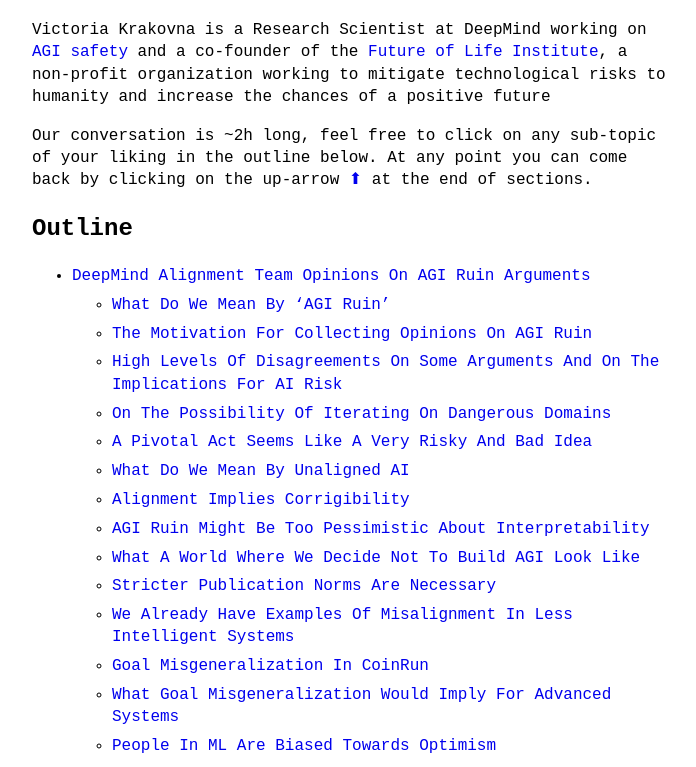
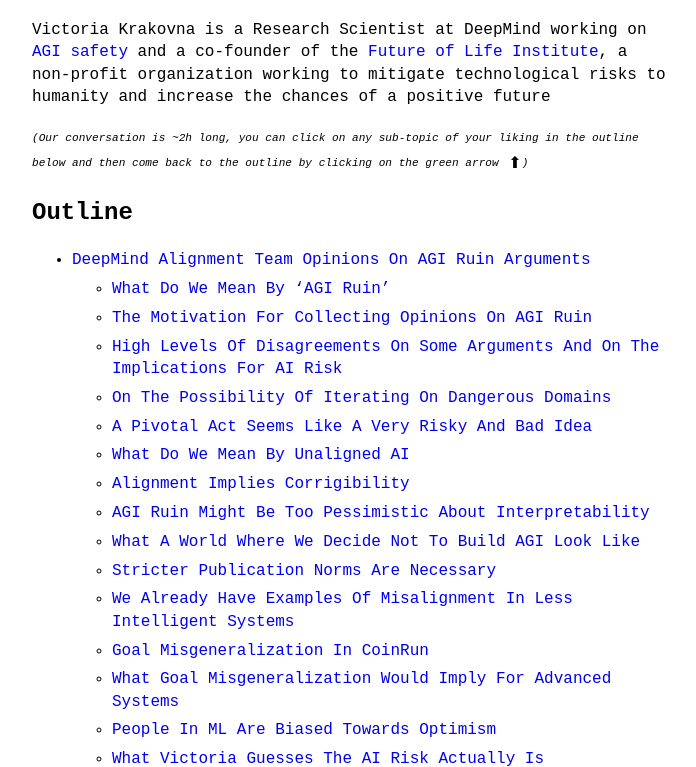
Before and after one commit to theinsideview/theinsideview.github.io, a Jekyll site: the page built from _posts/2023-01-09-krakvona.md, in a window 1280 px wide and 900 px high, scrolled down 697 px, cut to the strip 133-900 px from the top of the window. Shown: the whole strip, without its empty margins (288-984 px from the left). Built offline with Jekyll 4.4.1, drawn with Linux system fonts in a browser that asks for light colours.

Commit message:
Update 2023-01-09-krakvona.md

```diff
--- a/_posts/2023-01-09-krakvona.md
+++ b/_posts/2023-01-09-krakvona.md
@@ -12,7 +12,7 @@
 
 Victoria Krakovna is a Research Scientist at DeepMind working on [AGI safety](https://deepmindsafetyresearch.medium.com/) and a co-founder of the [Future of Life Institute](https://futureoflife.org/), a non-profit organization working to mitigate technological risks to humanity and increase the chances of a positive future
 
-Our conversation is ~2h long, feel free to click on any sub-topic of your liking in the outline below. At any point you can come back by clicking on the up-arrow <a href="#outline">⬆</a> at the end of sections.
+<sup><sub><i>(Our conversation is ~2h long, you can click on any sub-topic of your liking in the outline below and then come back to the outline by clicking on the green arrow</i></sub></sup> ⬆<sup><sub><i>)</i></sub></sup>
 
 # Outline
 
```
